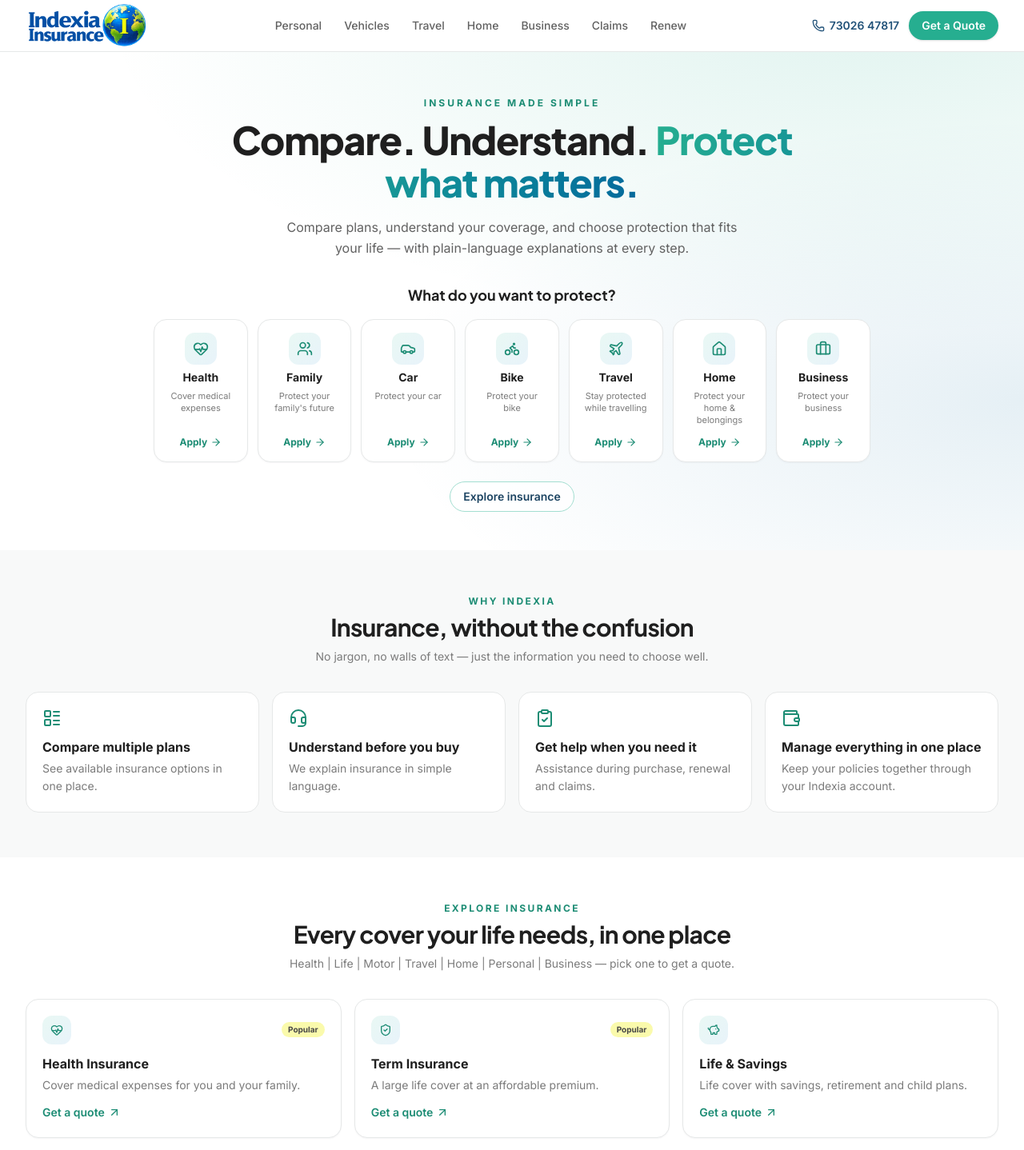
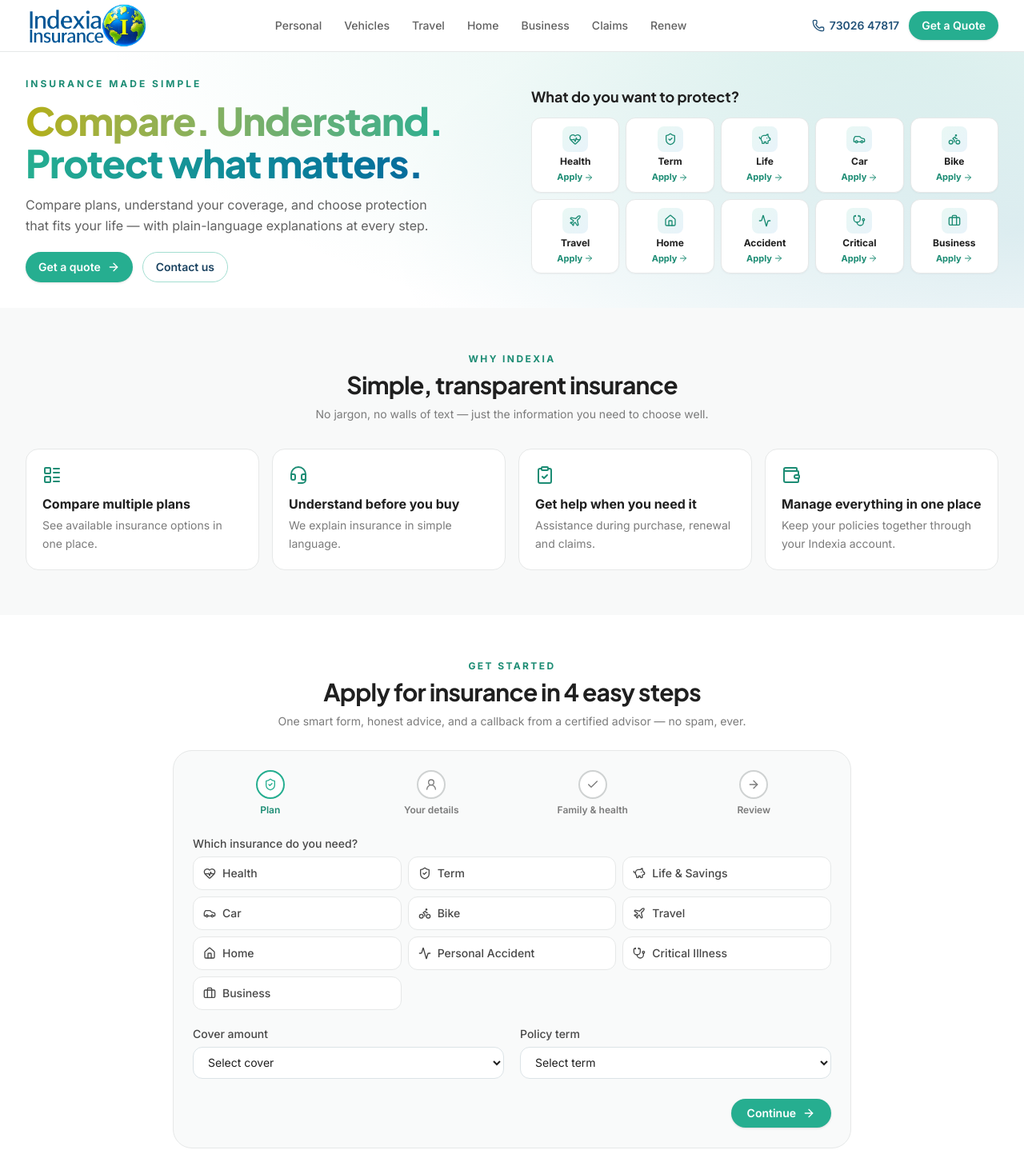
Before and after one commit to tanishavyastv/Indexia-Insurance, a Next.js app: page / in a window 1280 px wide. Shown: the top 1438 px of the page at 80% size. Built offline with nearby package versions, Linux system fonts and the light colour scheme.

Commit message:
template site

```diff
--- a/src/app/globals.css
+++ b/src/app/globals.css
@@ -108,9 +108,9 @@
   }
 
   body {
-    background-color: var(--background);
-    color: var(--foreground);
-    font-family: var(--font-inter), ui-sans-serif, system-ui, -apple-system, sans-serif;
+    background-color: var(--color-background);
+    color: var(--color-foreground);
+    font-family: var(--font-sans);
     -webkit-font-smoothing: antialiased;
     -moz-osx-font-smoothing: grayscale;
   }
--- a/src/app/page.tsx
+++ b/src/app/page.tsx
@@ -1,7 +1,6 @@
 import Navbar from "@/components/Navbar";
 import Hero from "@/components/Hero";
 import WhyIndexia from "@/components/WhyIndexia";
-import Products from "@/components/Products";
 import QuoteForm from "@/components/QuoteForm";
 import Footer from "@/components/Footer";
 
@@ -12,7 +11,6 @@ export default function Home() {
       <main>
         <Hero />
         <WhyIndexia />
-        <Products />
         <QuoteForm />
       </main>
       <Footer />
--- a/src/components/Footer.tsx
+++ b/src/components/Footer.tsx
@@ -4,7 +4,7 @@ import { Logo } from "./ui";
 
 const companyLinks = [
   { label: "Why Indexia", href: "#why" },
-  { label: "Explore Insurance", href: "#products" },
+  { label: "Explore Insurance", href: "#" },
   { label: "Get a Quote", href: "#apply" },
 ];
 
@@ -18,7 +18,7 @@ export default function Footer() {
   const year = new Date().getFullYear();
 
   return (
-    <footer id="footer" className="bg-ash-900 text-ash-300">
+    <footer id="footer" className="bg-ocean-900 text-ash-300">
       <div className="mx-auto max-w-7xl px-4 py-10 sm:px-6 lg:px-8">
         <div className="grid gap-8 md:grid-cols-[1.2fr_1fr_1fr_1fr]">
           <div>
@@ -100,7 +100,7 @@ export default function Footer() {
 
         <div className="mt-6 flex flex-col items-center justify-between gap-3 border-t border-white/10 pt-5 text-xs text-ash-500 sm:flex-row">
           <p>© {year} Indexia Group. All rights reserved.</p>
-          <p>Insurance, without the confusion.</p>
+          <p>This website is under development.</p>
         </div>
       </div>
     </footer>
--- a/src/components/Hero.tsx
+++ b/src/components/Hero.tsx
@@ -2,12 +2,19 @@
 
 import { motion } from "framer-motion";
 import { ArrowRight } from "lucide-react";
-import { protectCards } from "@/lib/data";
-import { btnGhost } from "./ui";
+import { insuranceTypes } from "@/lib/data";
+import { btnGhost, btnPrimary } from "./ui";
 
 const fadeUp = {
   initial: { opacity: 0, y: 20 },
   animate: { opacity: 1, y: 0 },
+};
+
+/* Compact labels for the 5-column hero grid */
+const SHORT_NAMES: Partial<Record<(typeof insuranceTypes)[number]["id"], string>> = {
+  life: "Life",
+  accident: "Accident",
+  critical: "Critical",
 };
 
 export default function Hero() {
@@ -19,7 +26,11 @@ export default function Hero() {
         className="pointer-events-none absolute inset-0 bg-[radial-gradient(60rem_26rem_at_85%_-10%,rgba(38,174,144,0.14),transparent),radial-gradient(50rem_22rem_at_100%_70%,rgba(6,106,156,0.10),transparent)]"
       />
 
-      <div className="relative mx-auto max-w-7xl px-4 pt-10 pb-12 text-center sm:px-6 lg:px-8 lg:pt-14">
+      {/* fills exactly one viewport under the sticky navbar, content centered */}
+      <div className="relative mx-auto flex max-w-7xl flex-col justify-center px-4 py-6 sm:px-6 sm:py-8 lg:px-8">
+        <div className="grid items-center gap-8 lg:grid-cols-2 lg:gap-12">
+          {/* Left column — heading, description, actions */}
+          <div className="text-center lg:text-left">
             <motion.p
               {...fadeUp}
               transition={{ duration: 0.45 }}
@@ -31,9 +42,12 @@ export default function Hero() {
             <motion.h1
               {...fadeUp}
               transition={{ duration: 0.45, delay: 0.06 }}
-          className="mx-auto mt-3 max-w-3xl font-display text-3xl leading-[1.1] font-extrabold tracking-tight text-ash-900 sm:text-5xl"
+              className="mt-3 font-display text-3xl leading-[1.1] font-extrabold tracking-tight text-ash-900 sm:text-4xl xl:text-5xl"
             >
-          Compare. Understand.{" "}
+              <span className="bg-linear-to-r from-sun-600 to-brand-500 bg-clip-text text-transparent">
+              Compare. Understand.
+              </span>
+              <br />
               <span className="bg-linear-to-r from-brand-500 to-ocean-500 bg-clip-text text-transparent">
                 Protect what matters.
               </span>
@@ -42,17 +56,33 @@ export default function Hero() {
             <motion.p
               {...fadeUp}
               transition={{ duration: 0.45, delay: 0.12 }}
-          className="mx-auto mt-4 max-w-xl text-base leading-relaxed text-ash-600"
+              className="mx-auto mt-3 max-w-lg text-sm leading-relaxed text-ash-600 sm:text-base lg:mx-0"
             >
-          Compare plans, understand your coverage, and choose protection that fits your life — with
-          plain-language explanations at every step.
+              Compare plans, understand your coverage, and choose protection that fits your life —
+              with plain-language explanations at every step.
             </motion.p>
 
-        {/* "What do you want to protect?" — selecting a card scrolls to the form */}
+            <motion.div
+              {...fadeUp}
+              transition={{ duration: 0.45, delay: 0.18 }}
+              className="mt-5 flex flex-wrap justify-center gap-3 lg:justify-start"
+            >
+              <a href="#apply" className={btnPrimary}>
+                Get a quote
+                <ArrowRight className="size-4" aria-hidden="true" />
+              </a>
+              <a href="#footer" className={btnGhost}>
+                Contact us
+              </a>
+            </motion.div>
+          </div>
+
+          {/* Right column — all insurance types, 5 per row */}
+          <div>
             <motion.p
               {...fadeUp}
               transition={{ duration: 0.45, delay: 0.18 }}
-          className="mt-8 font-display text-lg font-bold text-ash-900"
+              className="text-center font-display text-base font-bold text-ash-900 sm:text-lg lg:text-left"
             >
               What do you want to protect?
             </motion.p>
@@ -60,25 +90,27 @@ export default function Hero() {
             <motion.div
               {...fadeUp}
               transition={{ duration: 0.45, delay: 0.24 }}
-          className="mx-auto mt-4 grid max-w-4xl grid-cols-2 gap-3 sm:grid-cols-4 lg:grid-cols-7"
+              className="mt-3 grid grid-cols-5 gap-2"
             >
-          {protectCards.map((card) => {
-            const Icon = card.icon;
+              {insuranceTypes.map((type) => {
+                const Icon = type.icon;
+                const shortName = SHORT_NAMES[type.id] ?? type.name.replace(" Insurance", "");
                 return (
                   <a
-                key={card.id}
+                    key={type.id}
                     href="#apply"
-                className="group flex flex-col items-center gap-1.5 rounded-2xl border border-ash-200 bg-white p-4 text-center shadow-[0_1px_2px_rgba(14,35,48,0.04)] transition-all duration-200 hover:-translate-y-0.5 hover:border-brand-300 hover:shadow-md hover:shadow-brand-500/10"
+                    className="group flex flex-col items-center gap-1 rounded-xl border border-ash-200 bg-white p-2 text-center shadow-[0_1px_2px_rgba(14,35,48,0.04)] transition-all duration-200 hover:-translate-y-0.5 hover:border-brand-300 hover:shadow-md hover:shadow-brand-500/10 sm:p-2.5"
                   >
-                <span className="flex size-10 items-center justify-center rounded-xl bg-linear-to-br from-brand-50 to-ocean-50 text-brand-600 transition-colors group-hover:from-brand-100">
-                  <Icon className="size-5" aria-hidden="true" />
+                    <span className="flex size-8 shrink-0 items-center justify-center rounded-lg bg-linear-to-br from-brand-50 to-ocean-50 text-brand-600 transition-colors group-hover:from-brand-100">
+                      <Icon className="size-4" aria-hidden="true" />
                     </span>
-                <span className="text-sm font-bold text-ash-900">{card.label}</span>
-                <span className="text-[11px] leading-snug text-ash-500">{card.blurb}</span>
-                <span className="mt-auto inline-flex items-center gap-1 pt-1.5 text-xs font-bold text-brand-600">
+                    <span className="w-full truncate text-[11px] leading-tight font-bold text-ash-900 sm:text-xs">
+                      {shortName}
+                    </span>
+                    <span className="inline-flex items-center gap-0.5 text-[10px] font-bold text-brand-600 sm:text-[11px]">
                       Apply
                       <ArrowRight
-                    className="size-3.5 transition-transform group-hover:translate-x-0.5"
+                        className="size-3 transition-transform group-hover:translate-x-0.5"
                         aria-hidden="true"
                       />
                     </span>
@@ -86,16 +118,8 @@ export default function Hero() {
                 );
               })}
             </motion.div>
-
-        <motion.div
-          {...fadeUp}
-          transition={{ duration: 0.45, delay: 0.3 }}
-          className="mt-6"
-        >
-          <a href="#products" className={btnGhost}>
-            Explore insurance
-          </a>
-        </motion.div>
+          </div>
+        </div>
       </div>
     </section>
   );
--- a/src/components/Navbar.tsx
+++ b/src/components/Navbar.tsx
@@ -21,7 +21,7 @@ export default function Navbar() {
 
         <nav className="hidden items-center gap-1 lg:flex" aria-label="Main navigation">
           {navGroups.map((group) => (
-            <a key={group.label} href="#products" className={topLink}>
+            <a key={group.label} href="#apply" className={topLink}>
               {group.label}
             </a>
           ))}
@@ -73,7 +73,7 @@ export default function Navbar() {
                   return (
                     <li key={id}>
                       <a
-                        href="#products"
+                        href="#apply"
                         onClick={() => setMobileOpen(false)}
                         className="flex items-center gap-2 rounded-lg px-2 py-2 text-sm font-medium text-ash-700 hover:bg-brand-50"
                       >
--- a/src/components/Products.tsx
+++ /dev/null
@@ -1,48 +0,0 @@
-import { ArrowUpRight } from "lucide-react";
-import { insuranceTypes } from "@/lib/data";
-import { IconTile, SectionHeading, cardBase } from "./ui";
-import { cn } from "@/lib/utils";
-
-export default function Products() {
-  return (
-    <section id="products" className="bg-white py-10 lg:py-14">
-      <div className="mx-auto max-w-7xl px-4 sm:px-6 lg:px-8">
-        <SectionHeading
-          eyebrow="Explore Insurance"
-          title="Every cover your life needs, in one place"
-          description="Health | Life | Motor | Travel | Home | Personal | Business — pick one to get a quote."
-        />
-
-        <div className="mt-8 grid gap-4 sm:grid-cols-2 lg:grid-cols-3">
-          {insuranceTypes.map((type) => {
-            return (
-              <a
-                key={type.id}
-                href="#apply"
-                className={cn(
-                  cardBase,
-                  "group p-5 hover:border-brand-300 hover:shadow-md hover:shadow-brand-500/10",
-                )}
-              >
-                <div className="flex items-center justify-between">
-                  <IconTile icon={type.icon} />
-                  {type.popular ? (
-                    <span className="rounded-full bg-sun-400/40 px-2 py-0.5 text-[10px] font-bold text-ash-700">
-                      Popular
-                    </span>
-                  ) : null}
-                </div>
-                <h3 className="mt-3 text-base font-bold text-ash-900">{type.name}</h3>
-                <p className="mt-1 text-sm leading-relaxed text-ash-500">{type.tagline}</p>
-                <span className="mt-3 inline-flex items-center gap-1 text-sm font-semibold text-brand-600">
-                  Get a quote
-                  <ArrowUpRight className="size-4 transition-transform group-hover:translate-x-0.5 group-hover:-translate-y-0.5" />
-                </span>
-              </a>
-            );
-          })}
-        </div>
-      </div>
-    </section>
-  );
-}
--- a/src/components/WhyIndexia.tsx
+++ b/src/components/WhyIndexia.tsx
@@ -13,7 +13,7 @@ export default function WhyIndexia() {
       <div className="mx-auto max-w-7xl px-4 sm:px-6 lg:px-8">
         <SectionHeading
           eyebrow="Why Indexia"
-          title="Insurance, without the confusion"
+          title="Simple, transparent insurance"
           description="No jargon, no walls of text — just the information you need to choose well."
         />
 
--- a/src/lib/data.ts
+++ b/src/lib/data.ts
@@ -10,29 +10,7 @@ import {
   Plane,
   ShieldCheck,
   Stethoscope,
-  Users,
 } from "lucide-react";
-
-/* ------------------------------------------------------------------ */
-/* Protect cards — hero entry point ("What do you want to protect?")   */
-/* ------------------------------------------------------------------ */
-
-export type ProtectCard = {
-  id: string;
-  label: string;
-  blurb: string;
-  icon: LucideIcon;
-};
-
-export const protectCards: ProtectCard[] = [
-  { id: "health", label: "Health", blurb: "Cover medical expenses", icon: HeartPulse },
-  { id: "family", label: "Family", blurb: "Protect your family's future", icon: Users },
-  { id: "car", label: "Car", blurb: "Protect your car", icon: Car },
-  { id: "bike", label: "Bike", blurb: "Protect your bike", icon: Bike },
-  { id: "travel", label: "Travel", blurb: "Stay protected while travelling", icon: Plane },
-  { id: "home", label: "Home", blurb: "Protect your home & belongings", icon: Home },
-  { id: "business", label: "Business", blurb: "Protect your business", icon: Briefcase },
-];
 
 /* ------------------------------------------------------------------ */
 /* All insurances — the Explore section + quote form plan picker       */
```
Also changed, not shown: public/logo.png. Lines whose indentation alone changed are shown as unchanged.
